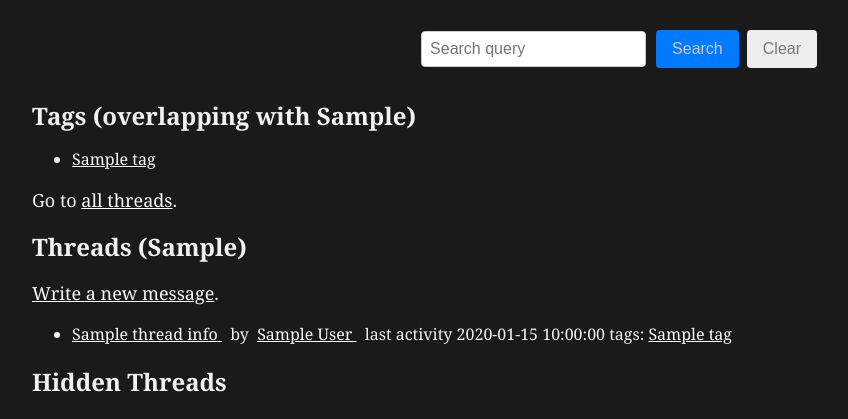
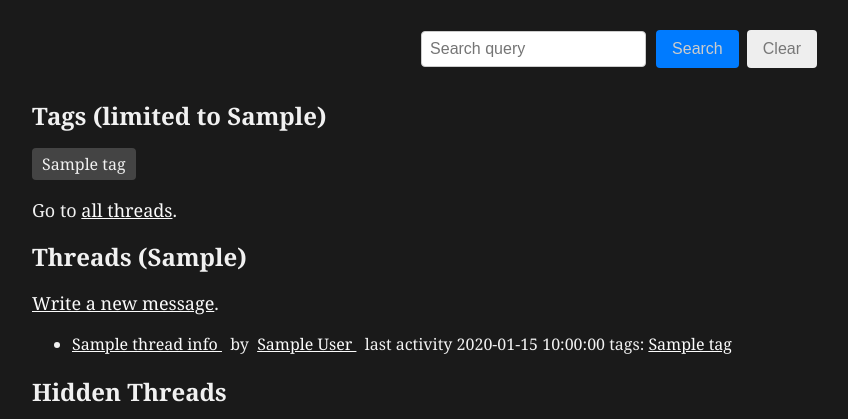
Before and after one commit to apiarian/village, a Flask app: template village_py/village/templates/threads.html in a window 1280 px wide. Shown: the part 52-471 px from the top of the page, without its empty margins (208-1056 px from the left). Run offline with Flask 3, Linux system fonts and the light colour scheme; the template is opened without the code that fills it: most values are stand-ins (such as "Sample title", 1, 10 or a date in 2020); some libraries are stand-ins or nearby versions.

Commit message:
better tag lists

```diff
--- a/static/style.css
+++ b/static/style.css
@@ -239,6 +239,33 @@ main a:visited {
   }
 }
 
+/* Tags List Styles */
+.tags-list {
+  display: flex;
+  flex-wrap: wrap;
+  gap: 10px;
+  margin: 10px 0;
+  padding: 0;
+  list-style: none;
+}
+
+.tags-list li {
+  display: inline;
+}
+
+.tag-link {
+  display: inline-block;
+  padding: 5px 10px;
+  background-color: #444;
+  border-radius: 4px;
+  text-decoration: none;
+  color: #f1f1f1;
+}
+
+.tag-link:hover {
+  background-color: #555;
+}
+
 body:has(#chat-messages) {
   display: flex;
   flex-direction: column;
--- a/village_py/village/templates/thread.html
+++ b/village_py/village/templates/thread.html
@@ -10,9 +10,9 @@
 
 {% if tags %}
 <h1>Tags</h1>
-<ul>
+<ul class="tags-list">
 {% for tag in tags %}
-    <li><a href="/threads?tag={{ tag }}">{{ tag }}</a></li>
+    <li><a href="/threads?tag={{ tag }}" class="tag-link">{{ tag }}</a></li>
 {% endfor %}
 </ul>
 <hr>
--- a/village_py/village/templates/threads.html
+++ b/village_py/village/templates/threads.html
@@ -22,10 +22,10 @@
 </div>
 
 {% if all_visible_tags %}
-<h1>Tags{% if tag_limit %}&nbsp;(overlapping with {{ tag_limit }}){% endif %}</h1>
-<ul>
+<h1>Tags{% if tag_limit %}&nbsp;(limited to {{ tag_limit }}){% endif %}</h1>
+<ul class="tags-list">
   {% for tag in all_visible_tags %}
-  <li><a href="/threads?tag={{ tag }}">{{ tag }}</a></li>
+  <li><a href="/threads?tag={{ tag }}" class="tag-link">{{ tag }}</a></li>
   {% endfor %}
 </ul>
 {% if tag_limit %}
```
